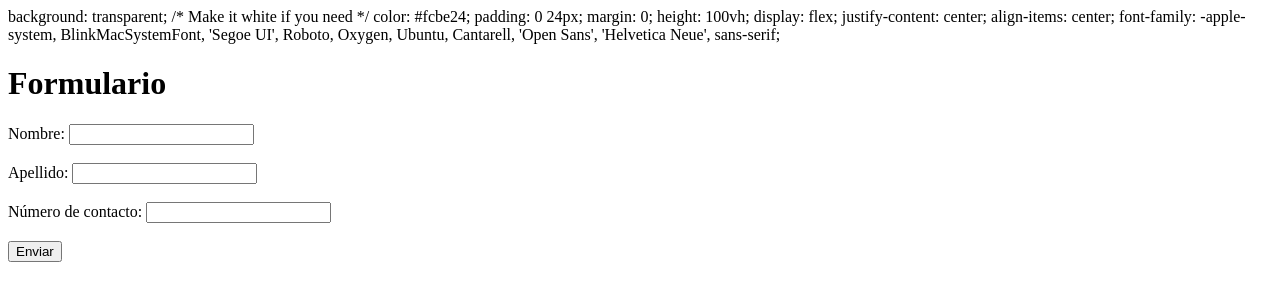
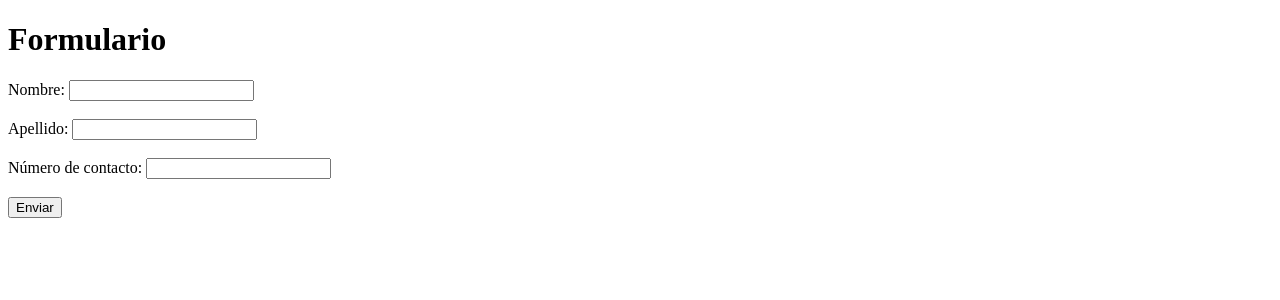
Before and after one commit to pamaya28/forms, a plain HTML site: page index.html in a window 1280 px wide. Drawn offline with Linux system fonts and the light colour scheme.

Commit message:
Update index.html

```diff
--- a/index.html
+++ b/index.html
@@ -4,15 +4,6 @@
   <title>Formulario</title>
 </head>
 <body>
-  background: transparent; /* Make it white if you need */
-  color: #fcbe24;
-  padding: 0 24px;
-  margin: 0;
-  height: 100vh;
-  display: flex;
-  justify-content: center;
-  align-items: center;
-  font-family: -apple-system, BlinkMacSystemFont, 'Segoe UI', Roboto, Oxygen, Ubuntu, Cantarell, 'Open Sans', 'Helvetica Neue', sans-serif;
 
   <h1>Formulario</h1>
 
```
